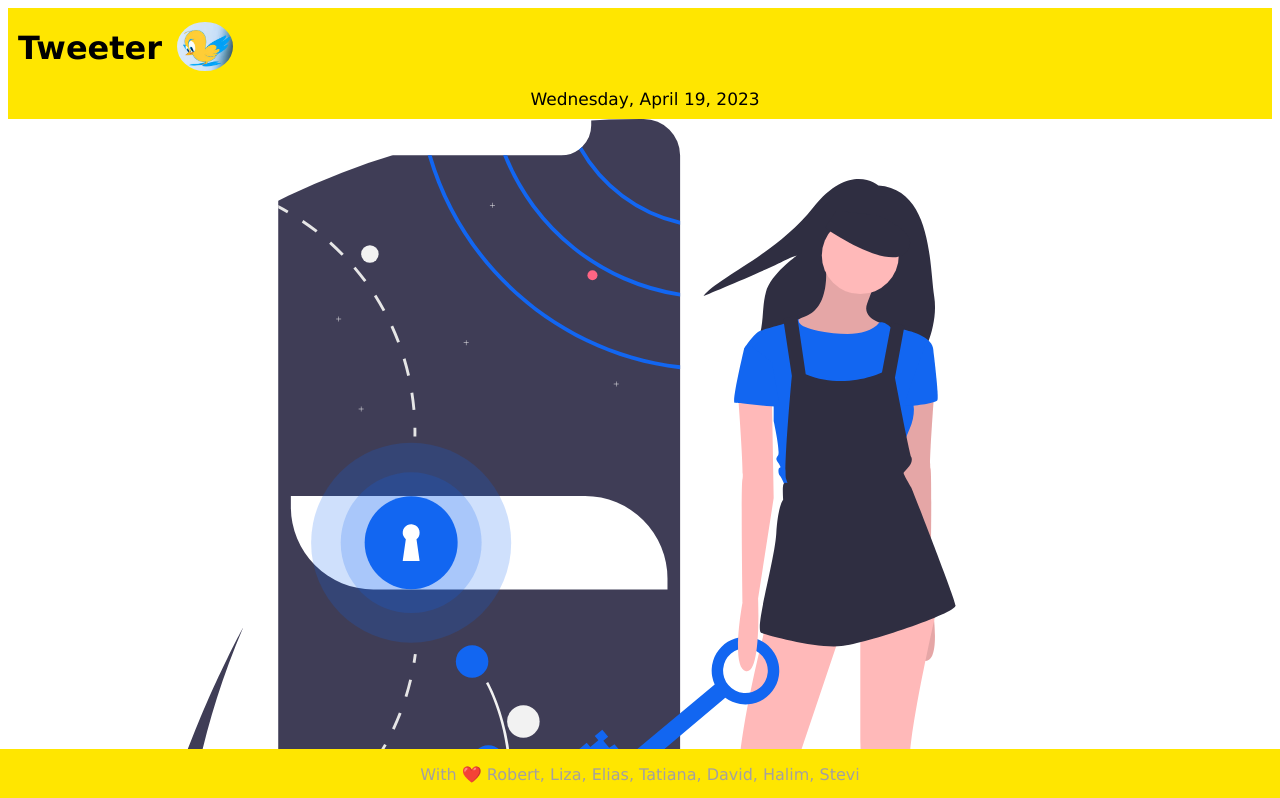
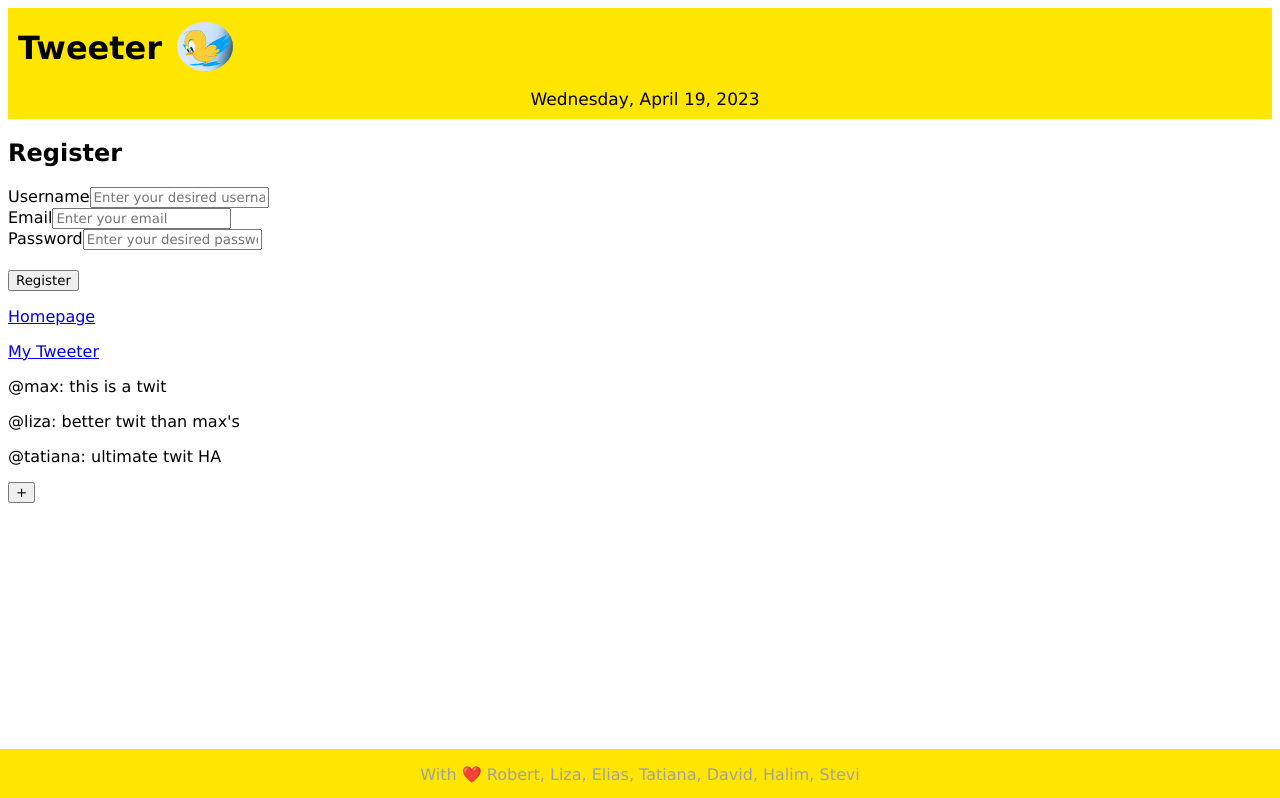
Before and after one commit to BobbyCharms/tweeter, a React (Vite) app in the folder client/: page / in a window 1280 px wide. Shown: the top 798 px of the page. Built offline with nearby package versions, Linux system fonts and the light colour scheme.

Commit message:
adds functional register page

```diff
--- a/client/src/components/homepage/Homepage.jsx
+++ b/client/src/components/homepage/Homepage.jsx
@@ -1,6 +1,7 @@
 import Twit from '../Twit';
 import twits from '../../utils/dummyTwitData';
 import Login from '../pages/Login';
+import Register from '../pages/Register';
 
 const newTwit = () => {
   //create a new twit
@@ -9,7 +10,7 @@ const newTwit = () => {
 function Homepage() {
   return (
     <div>
-      <Login />
+      <Register />
       <div>
         <a href="#">
           <p>Homepage</p>
--- a/client/src/components/pages/Login.jsx
+++ b/client/src/components/pages/Login.jsx
@@ -12,10 +12,10 @@ const Login = (props) => {
   const [login, { error, data }] = useMutation(LOGIN);
 
   const handleChange = (event) => {
-    const { type, value } = event.target;
+    const { name, value } = event.target;
     setFormState({
       ...formState,
-      [type]: value,
+      [name]: value,
     });
   };
 
@@ -51,6 +51,7 @@ const Login = (props) => {
             <Form.Label>Email address</Form.Label>
             <Form.Control
               type="email"
+              name="email"
               placeholder="Enter email"
               value={formState.email}
               onChange={handleChange}
@@ -64,6 +65,7 @@ const Login = (props) => {
             <Form.Label>Password</Form.Label>
             <Form.Control
               type="password"
+              name="password"
               placeholder="Password"
               value={formState.password}
               onChange={handleChange}
--- a/client/src/components/pages/Register.jsx
+++ b/client/src/components/pages/Register.jsx
@@ -21,6 +21,7 @@ function Register() {
       ...formState,
       [name]: value,
     });
+    console.log(formState);
   };
 
   const handleSubmit = async (event) => {
@@ -47,8 +48,9 @@ function Register() {
               <Form.Label>Username</Form.Label>
               <Form.Control
                 type="text"
+                name="username"
                 placeholder="Enter your desired username"
-                value={username}
+                value={formState.username}
                 onChange={handleChange}
               />
             </Form.Group>
@@ -57,8 +59,9 @@ function Register() {
               <Form.Label>Email</Form.Label>
               <Form.Control
                 type="email"
+                name="email"
                 placeholder="Enter your email"
-                value={email}
+                value={formState.email}
                 onChange={handleChange}
               />
             </Form.Group>
@@ -67,8 +70,9 @@ function Register() {
               <Form.Label>Password</Form.Label>
               <Form.Control
                 type="password"
+                name="password"
                 placeholder="Enter your desired password"
-                value={password}
+                value={formState.password}
                 onChange={handleChange}
               />
             </Form.Group>
```
